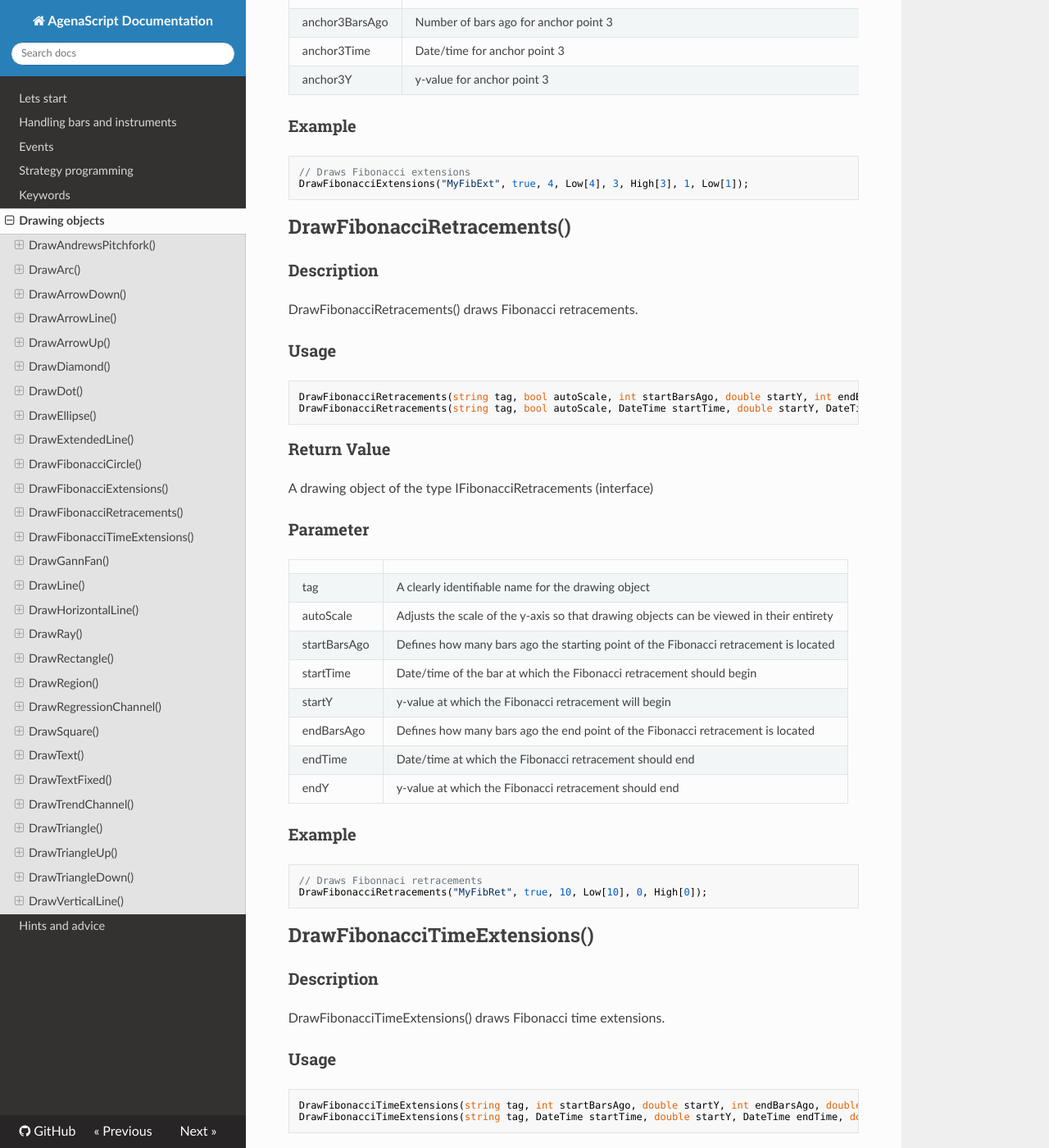
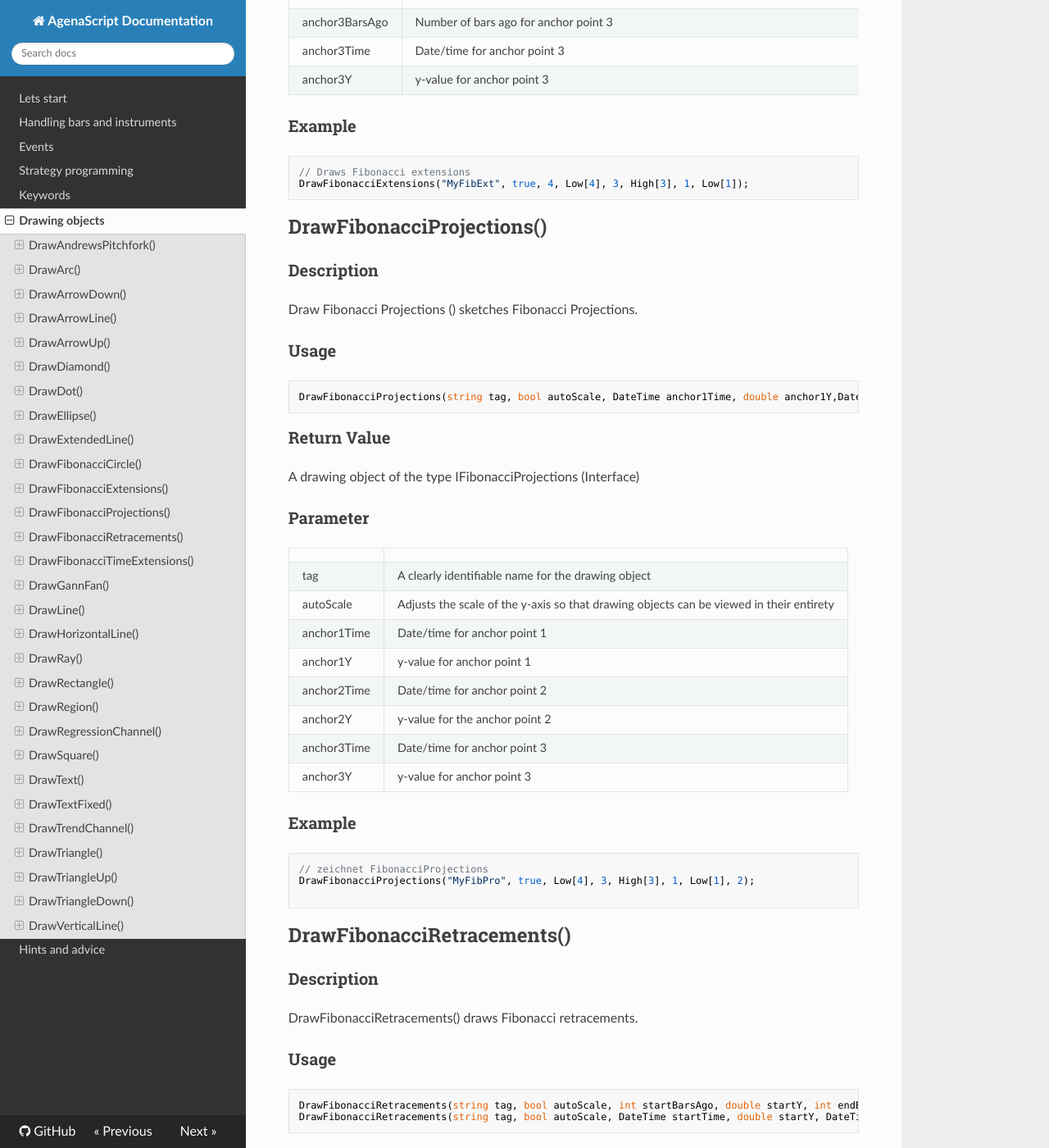
Before and after one commit to AgenaTrader/AgenaScript-documentation, an MkDocs documentation site: the page built from sources/drawing_objects.md, in a window 1280 px wide and 1400 px high, scrolled down 11638 px. Shown: the whole window at 82% size. Built offline with MkDocs 1.6.1, drawn with Linux system fonts in a browser that asks for light colours; nearby versions of some CDN libraries; old or Windows-style settings are respelled for this version of MkDocs.

Commit message:
Update drawing_objects.md

````diff
--- a/sources/drawing_objects.md
+++ b/sources/drawing_objects.md
@@ -414,6 +414,36 @@ A drawing object of the type IFibonacciExtensions (interface)
 ```cs
 // Draws Fibonacci extensions
 DrawFibonacciExtensions("MyFibExt", true, 4, Low[4], 3, High[3], 1, Low[1]);
+```
+## DrawFibonacciProjections()
+### Description
+Draw Fibonacci Projections () sketches Fibonacci Projections.
+
+### Usage
+```cs
+DrawFibonacciProjections(string tag, bool autoScale, DateTime anchor1Time, double anchor1Y,DateTime anchor2Time, double anchor2Y, DateTime anchor3Time, double anchor3Y)
+```
+
+### Return Value
+A drawing object of the type IFibonacciProjections (Interface)
+
+### Parameter
+|                |                                                                                         |
+|----------------|-----------------------------------------------------------------------------------------|
+| tag            | A clearly identifiable name for the drawing object                                      |
+| autoScale      | Adjusts the scale of the y-axis so that drawing objects can be viewed in their entirety |
+| anchor1Time    | Date/time for anchor point 1                                                            |
+| anchor1Y       | y-value for anchor point 1                                                              |
+| anchor2Time    | Date/time for anchor point 2                                                            |
+| anchor2Y       | y-value for the anchor point 2                                                          |
+| anchor3Time    | Date/time for anchor point 3                                                            |
+| anchor3Y       | y-value for anchor point 3                                                              |
+
+### Example
+```cs
+// zeichnet FibonacciProjections
+DrawFibonacciProjections("MyFibPro", true, Low[4], 3, High[3], 1, Low[1], 2);
+
 ```
 
 ## DrawFibonacciRetracements()
````
